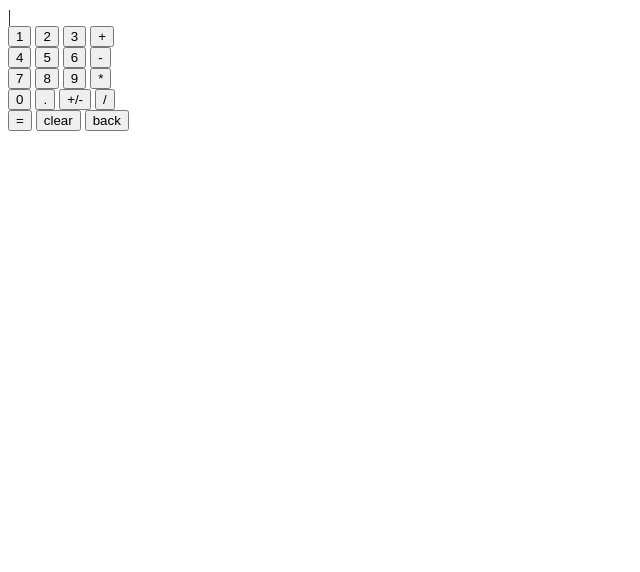
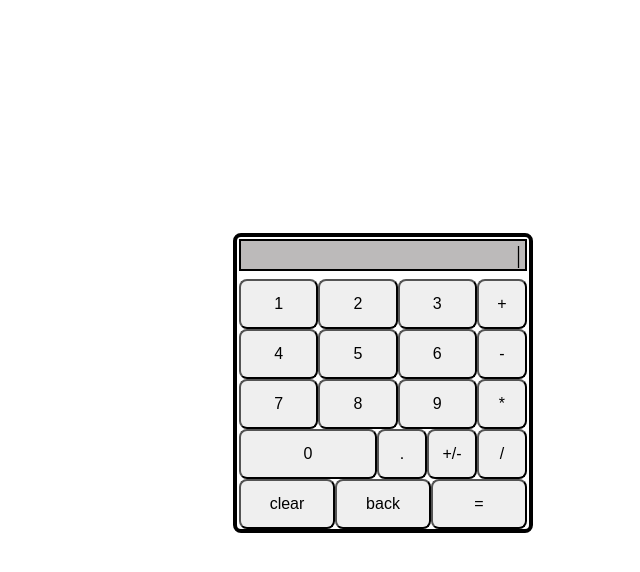
Before and after one commit to Surinalive/Calculator, a plain HTML site: page index.html in a window 1280 px wide. Shown: the whole page, without its empty margins (0-640 px from the left). Drawn offline with Linux system fonts and the light colour scheme.

Commit message:
Add styling and fix spacing in display

```diff
--- a/index.html
+++ b/index.html
@@ -31,16 +31,16 @@
                 <button class="number">9</button>
                 <button class="operation">*</button>
             </div>
-            <div id="zeroDivide">
+            <div id="fourthZero">
                 <button class="number">0</button>
                 <button id="dot">.</button>
                 <button class="operation">+/-</button>
                 <button class="operation">/</button>
             </div>
             <div id="compute">
-                <button id="equal">=</button>
                 <button id="clear">clear</button>
                 <button id="back">back</button>
+                <button id="equal">=</button>
             </div>
         </div>
     </div>
--- a/javascript.js
+++ b/javascript.js
@@ -86,12 +86,12 @@ for (const number of numbers){
 
 for (const op of operations){
     op.addEventListener("click", (e) => {
-        decimalPressed = false;
+
         if(firstNumber !== undefined && secondNumber === undefined){
 
             if(operation !== undefined){
                 operation = op.textContent;
-                display.textContent = firstNumber + op.textContent;
+                display.textContent = firstNumber + " " + op.textContent + " ";
                 console.log(op.textContent);
                 return;
             }
@@ -105,7 +105,7 @@ for (const op of operations){
             }
 
             operation = op.textContent;
-            display.textContent += op.textContent;
+            display.textContent += " " + op.textContent + " ";
             console.log(op.textContent);
             return;
         }
@@ -124,7 +124,7 @@ for (const op of operations){
                 display.textContent = ans;
             }
 
-            else display.textContent = ans + operation;
+            else display.textContent = ans + " " + operation + " ";
             firstNumber = ans;
             secondNumber = undefined;
         }
--- a/styles.css
+++ b/styles.css
@@ -1,3 +1,93 @@
+*{
+    box-sizing: border-box;
+    font-size: 16px;
+}
+
+body {
+    width: 750px;
+    height: 750px;
+    display:flex;
+    justify-content: center;
+    align-items: center;
+}
+
+#calculator{
+    width: 300px;
+    height: 300px;
+    padding: 2px;
+    border: 4px solid black;
+    border-radius: .5rem;
+    display: flex;
+    flex-direction: column;
+    gap: 8px;
+}
+
 #display{
-    display:flex;
+    border: 2px solid black;
+    text-align: right;
+    background-color: rgb(188, 186, 186);
+    height: 100px;
+    padding-right: 4px;
 }
+
+.display {
+    font-size: 25px;
+}
+
+#keypad {
+    display: flex;
+    flex-direction: column;
+    flex: 1;
+}
+
+#firstThreeAdd{
+    display: flex;
+    flex: 1;
+    justify-content: space-evenly;
+}
+
+#secondThreeSubtract{
+    display: flex;
+    flex: 1;
+    justify-content: space-evenly;
+}
+
+#thirdThreeMultiply {
+    display: flex;
+    flex: 1;
+    justify-content: space-evenly;
+}
+
+#fourthZero {
+    display: flex;
+    flex: 1;
+    justify-content: space-evenly;
+}
+
+#compute {
+    display: flex;
+    flex: 1;
+    justify-content: space-evenly;
+}
+
+.number,
+#equal,
+#clear,
+#back {
+    display: flex;
+    flex: 1;
+    justify-content: center;
+    align-items: center;
+}
+
+.operation,
+#clear,
+#dot,
+#equal {
+    height:50px;
+    width:50px;
+}
+
+button {
+    border-radius: .5rem;
+}
```
